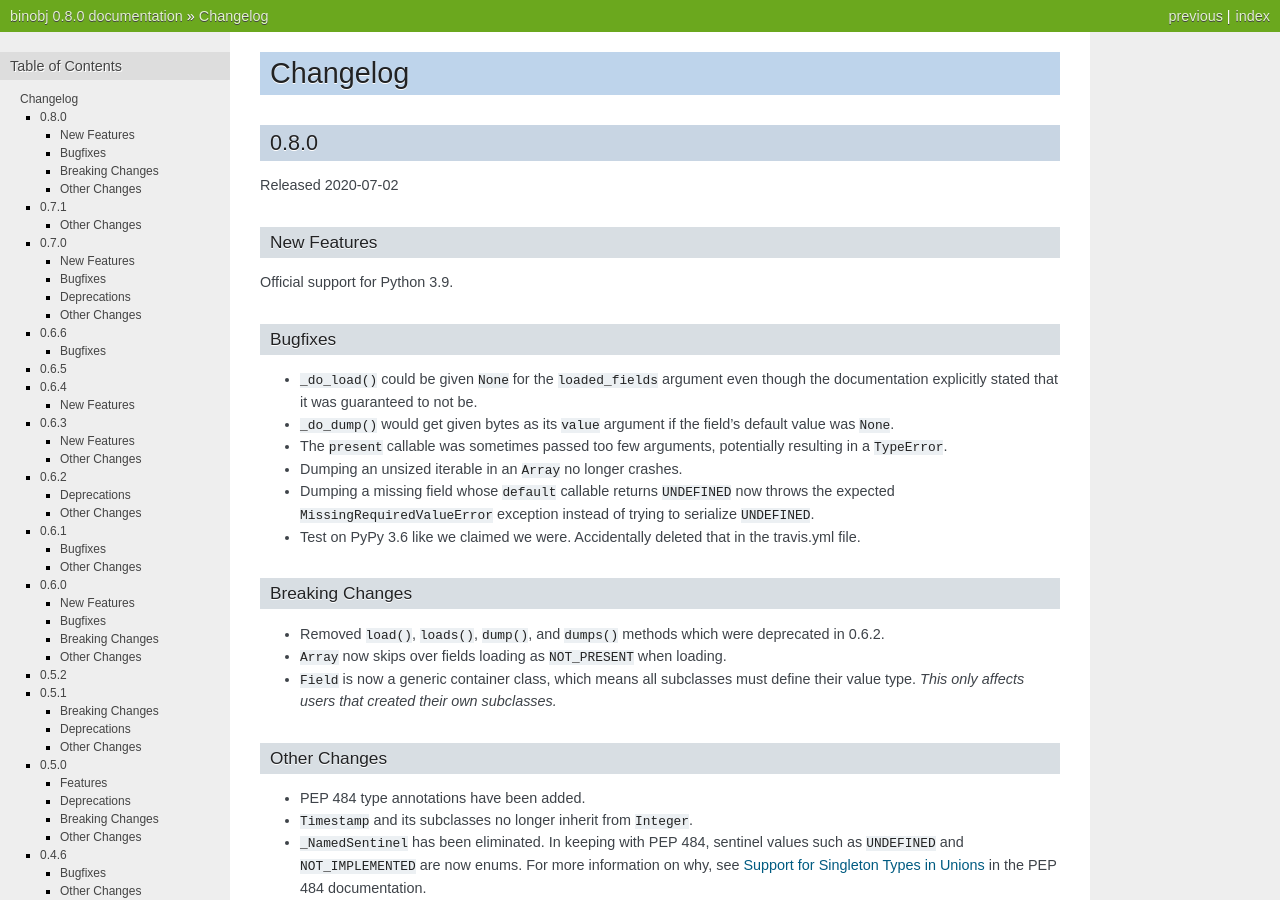
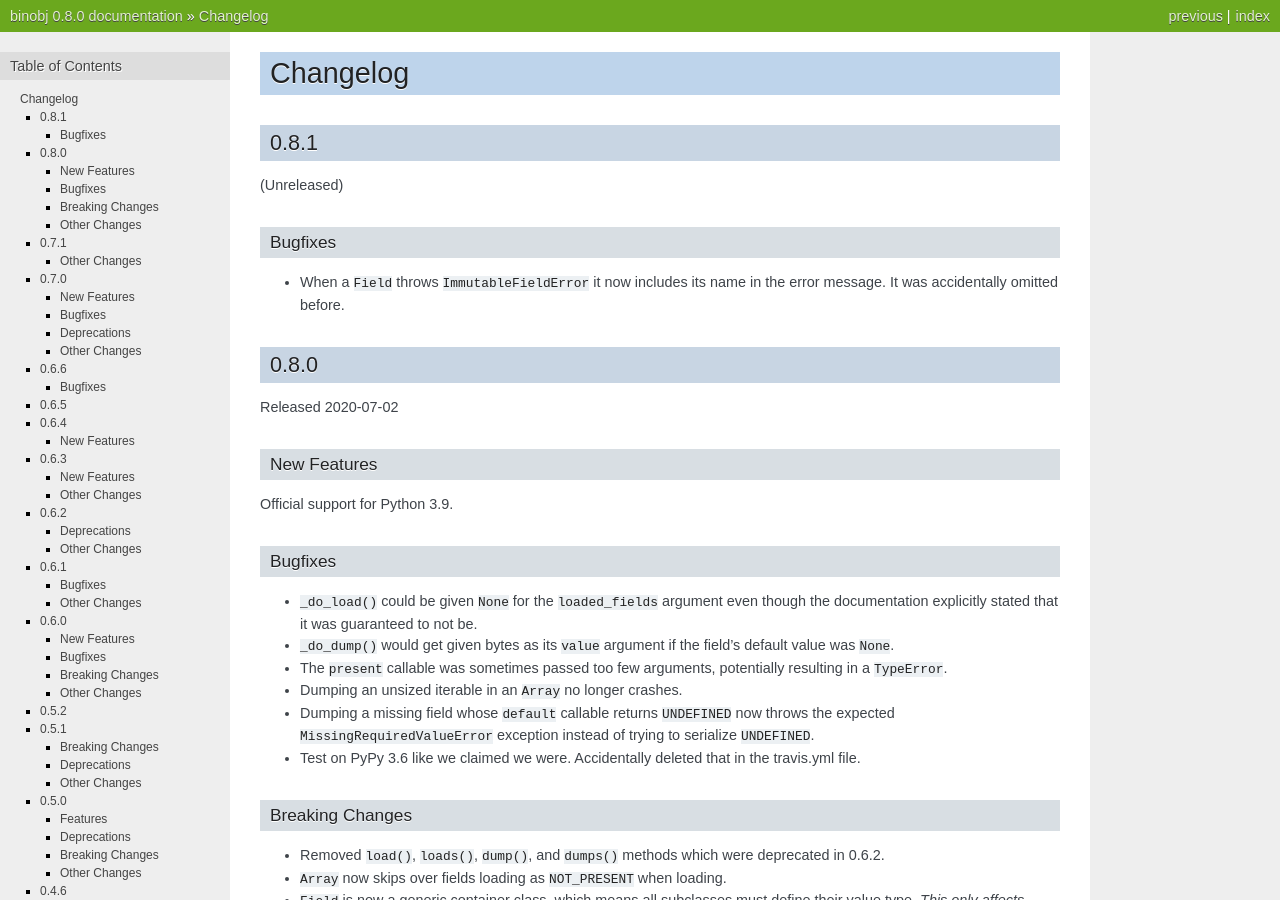
Before and after one commit to dargueta/binobj, a Sphinx documentation site: the page built from docs/source/CHANGELOG.rst, in a window 1280 px wide and 900 px high. Built offline with Sphinx 7.4.7, drawn with Linux system fonts in a browser that asks for light colours.

Commit message:
Set field when throwing ImmutableFieldError

```diff
--- a/docs/source/CHANGELOG.rst
+++ b/docs/source/CHANGELOG.rst
@@ -1,5 +1,16 @@
 Changelog
 =========
+
+0.8.1
+-----
+
+(Unreleased)
+
+Bugfixes
+~~~~~~~~
+
+* When a ``Field`` throws ``ImmutableFieldError`` it now includes its name in the
+  error message. It was accidentally omitted before.
 
 0.8.0
 -----
```
Also changed, not shown: 2 other files.
